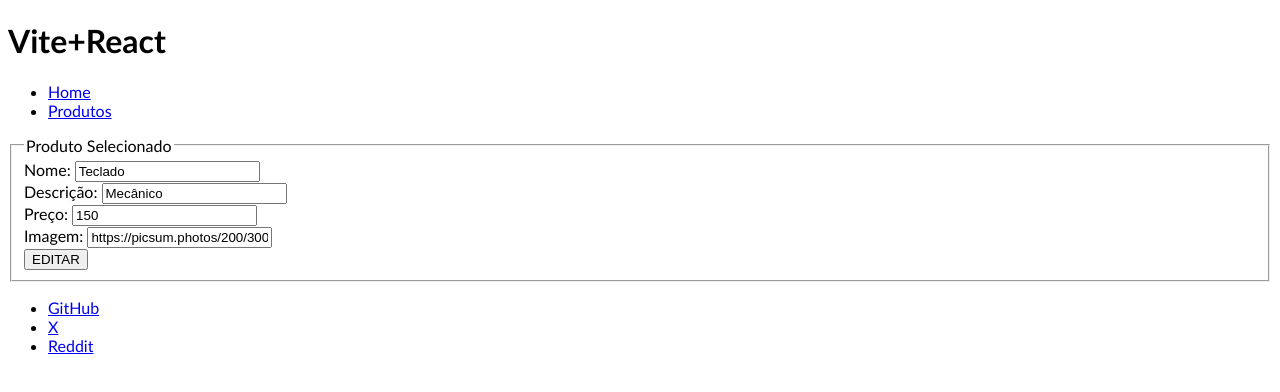
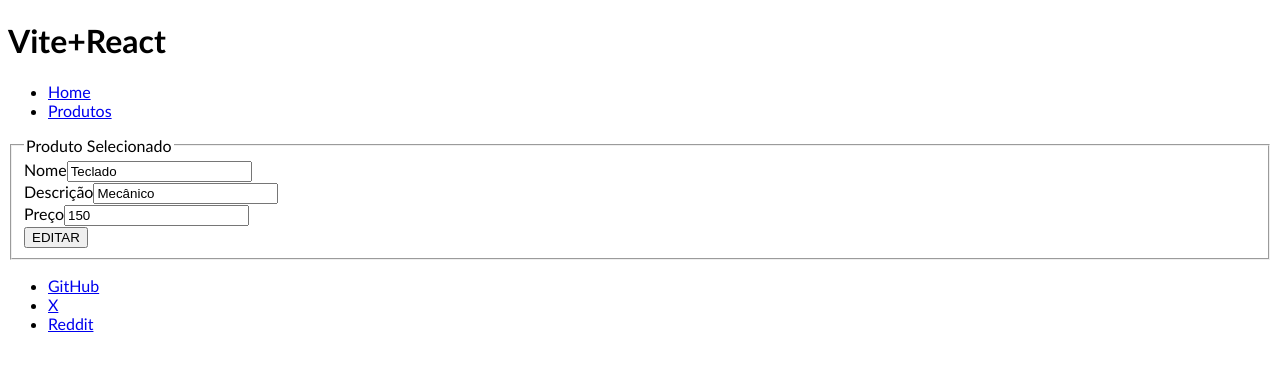
Before and after one commit to jaisycibele/spa-1tdspf-1, a React (Vite) app: page /editar/produtos/1 in a window 1280 px wide. Shown: the top 392 px of the page. Built offline with nearby package versions, Linux system fonts and the light colour scheme.

Commit message:
Estilo SASS inserido, E Form modal criado

```diff
--- a/package.json
+++ b/package.json
@@ -11,7 +11,6 @@
     "runjson": "json-server --watch db.json --port 5000"
   },
   "dependencies": {
-    "json-server": "^0.17.3",
     "react": "^18.2.0",
     "react-dom": "^18.2.0",
     "react-icons": "^4.10.1",
@@ -25,6 +24,8 @@
     "eslint-plugin-react": "^7.32.2",
     "eslint-plugin-react-hooks": "^4.6.0",
     "eslint-plugin-react-refresh": "^0.4.3",
+    "json-server": "^0.17.3",
+    "sass": "^1.68.0",
     "vite": "^4.4.5"
   }
 }
--- a/src/App.jsx
+++ b/src/App.jsx
@@ -1,10 +1,9 @@
 import Cabecalho from "./components/Cabecalho";
 import Rodape from "./components/Rodape";
 import { Outlet } from "react-router-dom";
-import style from './App.module.css';
+import style from "./App.module.css";
 
 export default function App() {
-  //Área declarativa
   return (
     <>
       {/* Área imperativa */}
--- a/src/components/ModalInserir/ModalInserir.jsx
+++ b/src/components/ModalInserir/ModalInserir.jsx
@@ -1,4 +1,5 @@
 import styles from "./ModalInserir.module.css";
+import "./ModalInserir.scss";
 
 export default function ModalInserir(props) {
 
@@ -27,8 +28,35 @@ export default function ModalInserir(props) {
  if (props.open) {
     return (
       <div className={styles.container}>
-        <h1>Modal Inserir</h1>
+        <h1>CADASTRO DE PRODUTOS</h1>
         <button onClick={()=> props.setOpen(false)}>CLOSE-MODAL</button>
+      <div>
+        <form>
+        <fieldset>
+            <legend>Novo Produto  </legend>
+                <div>
+                    <label htmlFor="idNome">Nome</label>
+                    <input type="text" name="nome" id="idNome" placeholder="Digite o nome do produto." />
+                </div>
+                <div>
+                    <label htmlFor="idDesc">Descrição</label>
+                    <input type="text" name="desc" id="idDesc" placeholder="Digite a descrição do produto." />
+                </div>
+                <div>
+                    <label htmlFor="idPreco">Preço</label>
+                    <input type="number" name="preco" id="idPreco" placeholder="Digite o valor do produto." />
+                </div>
+                <div>
+                    <label htmlFor="idImg">Imagem</label>
+                    <input type="url" name="img" id="idImg" placeholder="Digite a url da imagem do produto." />
+                </div>
+                <div>
+                    <button>CADASTRAR</button>
+                </div>
+        </fieldset>
+        </form>
+      </div>
+
       </div>
     );
   }
--- /dev/null
+++ b/src/components/ModalInserir/ModalInserir.scss
@@ -0,0 +1,27 @@
+//Criando vairaveis no SASS:
+
+$bgColor: #ff0000;
+$txtColor: #fff;
+$displayView: block;
+$bordaArredondada:5px;
+
+//Criando um agrupando de estilos, chamamos de MIXING:
+@mixin estiloPadraoForm($tamanhoFonte, $estiloFonte, $corFonte){
+
+    form{
+        font-family: $familiaFonte;
+        font-size: $tamanhoFonte;
+        color: $corFonte;
+
+        label{
+            display: $displayView;
+            letter-spacing: 2px;
+        }
+
+        input{
+            display: $displayView;
+            border-radius: $bordaArredondada;
+
+        }
+    }
+}
--- a/src/routes/EditarProdutos.jsx
+++ b/src/routes/EditarProdutos.jsx
@@ -38,10 +38,9 @@ export default function EditarProdutos() {
 
     //Alterando o produto na lista com o método splice()
     ListaProdutos.splice(indice,1,produto);
-    console.log('Lista de Produtos:', ListaProdutos);
+
     //Redirecionando o usuáio para a página de produtos!
     navigate('/produtos');
-
   }
   return (
     <>
@@ -50,20 +49,16 @@ export default function EditarProdutos() {
             <fieldset>
               <legend>Produto Selecionado</legend>
               <div>
-                <label htmlFor="idNome">Nome: </label>
+                <label htmlFor="idNome">Nome</label>
                 <input type="text" name="nome" id="idNome" value={produto.nome} onChange={handleChange}/>
               </div>
               <div>
-                <label htmlFor="idDesc">Descrição: </label>
+                <label htmlFor="idDesc">Descrição</label>
                 <input type="text" name="desc" id="idDesc" value={produto.desc} onChange={handleChange}/>
               </div>
               <div>
-                <label htmlFor="idPreco">Preço: </label>
+                <label htmlFor="idPreco">Preço</label>
                 <input type="text" name="preco" id="idPreco" value={produto.preco} onChange={handleChange}/>
-              </div>
-              <div>
-                <label htmlFor="idImg">Imagem: </label>
-                <input type="text" name="imagem" id="idImg" value={produto.img} onChange={handleChange}/>
               </div>
               <div>
                 <button>EDITAR</button>
--- a/src/routes/ExcluirProdutos.jsx
+++ b/src/routes/ExcluirProdutos.jsx
@@ -20,7 +20,7 @@ export default function ExcluirProdutos() {
     ListaProdutos.splice(indice,1);
 
     alert("Produto excluído com SUCESSO!");
-    console.log('Lista de Produtos:', ListaProdutos);
+
     //Redirecionando o usuáio para a página de produtos!
     navigate('/produtos');
   }
--- a/src/routes/Home.jsx
+++ b/src/routes/Home.jsx
@@ -1,7 +1,12 @@
 export default function Home() {
   return (
-    <>
+    <div>
         <h1>Home</h1>
-    </>
+        <figure>
+          <figcaption>NOSSOS PRODUTOS</figcaption>
+          <img src="/produtos.png" alt="Produtos" />
+        </figure>
+
+    </div>
   )
 }
```
Also changed, not shown: 1 other file (tests, documents, lock files or other folders).
